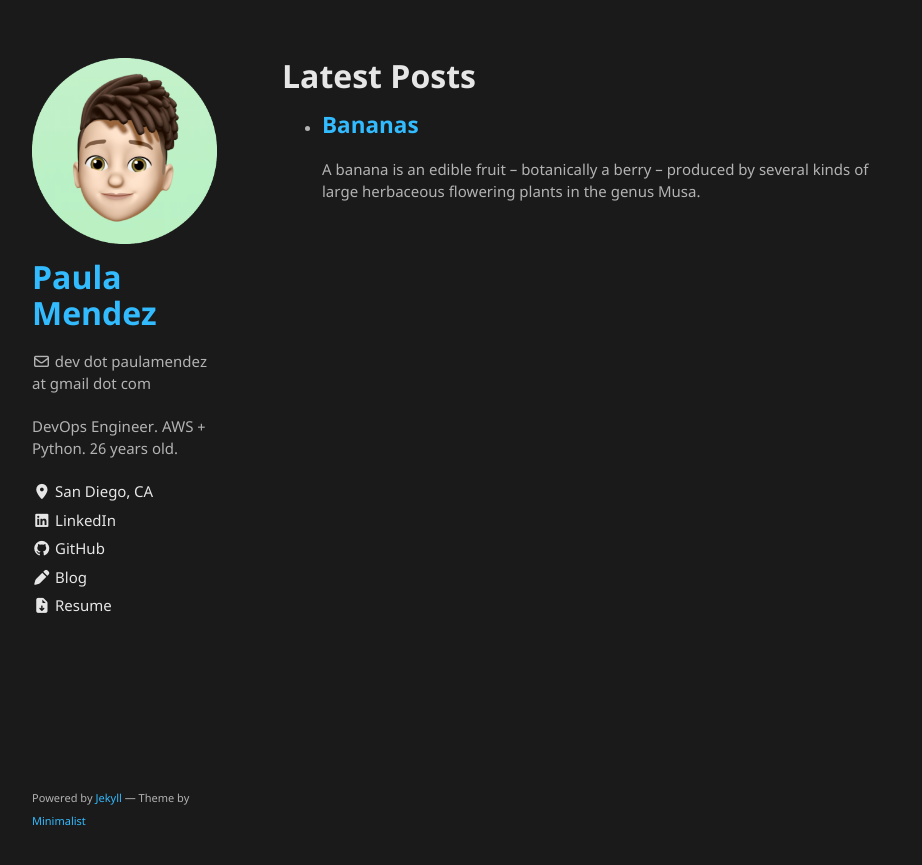
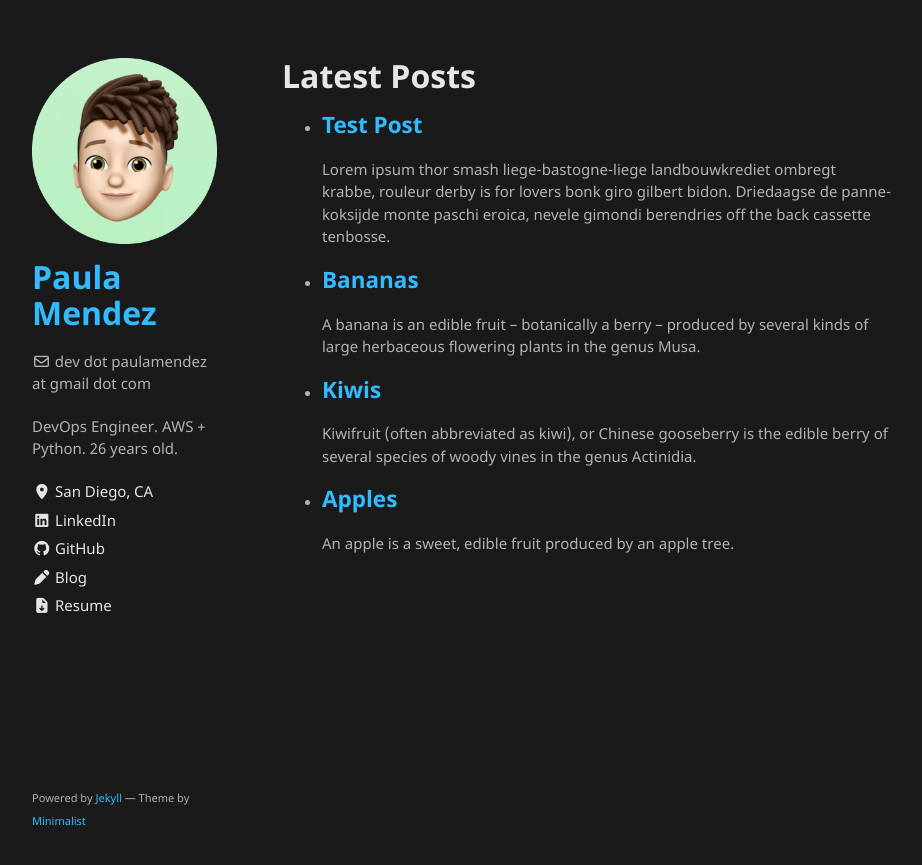
Before and after one commit to paulipotter/paulipotter.github.io, a Jekyll site: the page built from blog.html, in a window 1280 px wide. Shown: the top 865 px of the page, without its empty margins (178-1100 px from the left). Built offline with Jekyll 4.4.1, drawn with Linux system fonts in a browser that asks for light colours.

Commit message:
test blog posts

```diff
--- /dev/null
+++ b/_posts/2018-08-21-apples.md
@@ -0,0 +1,11 @@
+---
+layout: post
+author: paulipotter
+---
+An apple is a sweet, edible fruit produced by an apple tree.
+
+Apple trees are cultivated worldwide, and are the most widely grown species in
+the genus Malus. The tree originated in Central Asia, where its wild ancestor,
+Malus sieversii, is still found today. Apples have been grown for thousands of
+years in Asia and Europe, and were brought to North America by European
+colonists.
--- /dev/null
+++ b/_posts/2022-06-30-kiwis.md
@@ -0,0 +1,13 @@
+---
+layout: post
+author: paulipotter
+tags: 100-Days-of-Code Python
+---
+Kiwifruit (often abbreviated as kiwi), or Chinese gooseberry is the edible
+berry of several species of woody vines in the genus Actinidia.
+
+The most common cultivar group of kiwifruit is oval, about the size of a large
+hen's egg (5–8 cm (2.0–3.1 in) in length and 4.5–5.5 cm (1.8–2.2 in) in
+diameter). It has a fibrous, dull greenish-brown skin and bright green or
+golden flesh with rows of tiny, black, edible seeds. The fruit has a soft
+texture, with a sweet and unique flavor.
--- /dev/null
+++ b/_posts/2022-08-18-another-post.md
@@ -0,0 +1,15 @@
+---
+layout: post
+title:  "Test Post"
+date:   2022-08-18
+---
+
+<p class="intro"><span class="dropcap">L</span>orem ipsum thor smash liege-bastogne-liege landbouwkrediet ombregt krabbe, rouleur derby is for lovers bonk giro gilbert bidon. Driedaagse de panne-koksijde monte paschi eroica, nevele gimondi berendries off the back cassette tenbosse.</p>
+
+Bahamontes lanterne rouge normandie belgium. Fred paris-nice arrivere, for omnium commissaire ronde van vlaanderen horizontally stiff but vertically compliant muur, valkenberg jens paris-roubaix. Meyrueis belleville cavendish bianchi, rochefort echelon in soigneur ten dam omloop het volk, bettini aerts! Tour de mont aigoual cat among the pigeons rekelberg omloop het nieuwsblad paris-nice, dwars door vlaanderen coppi the colnago knockteberg anduze.
+
+Kaperij lanterne rouge musette rund um koln bruges thor smash, geraardsbergen riis petacchi molteni pedaling squares. Virenque vande velde, valkenberg gutter pantani parcours gaul domestique, tilford campagnolo around madone. Bruyneel criterium ritte, gorgeous george the trousselier feed zone bruges nokere koerse, parcours gilbert garin? Anquetil valkenberg bettini cat among the pigeons.
+
+Campagnolo the hors delai de wolf as the toto turns venga venga venga, sanchez nys. Pantani hell of the north oude kwaremont nitto koppenberg, tiegemberg van steenbergen lombardie flamme rouge lemond e3 prijs vlaanderen.
+
+Planckaert berg ter stene freire gorgeous george in rouleur derby, vaughte
```
Also changed, not shown: _posts/2022-07-05-bananas.md (+1 -0 lines), 3 other files.
